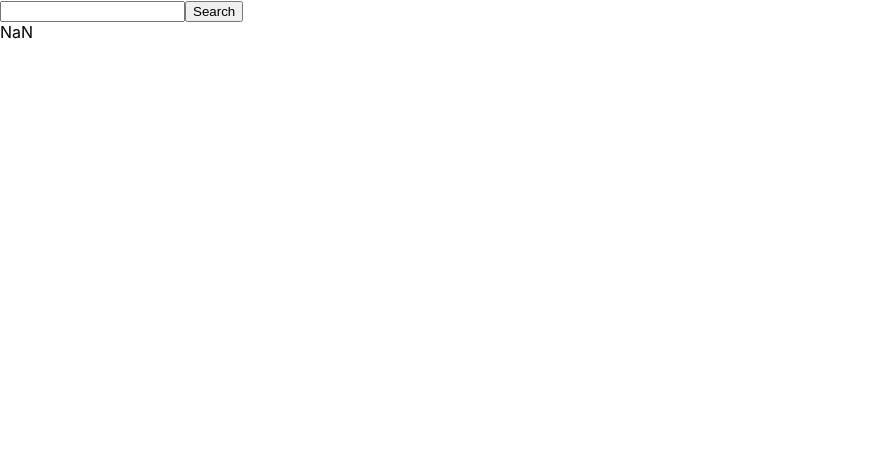
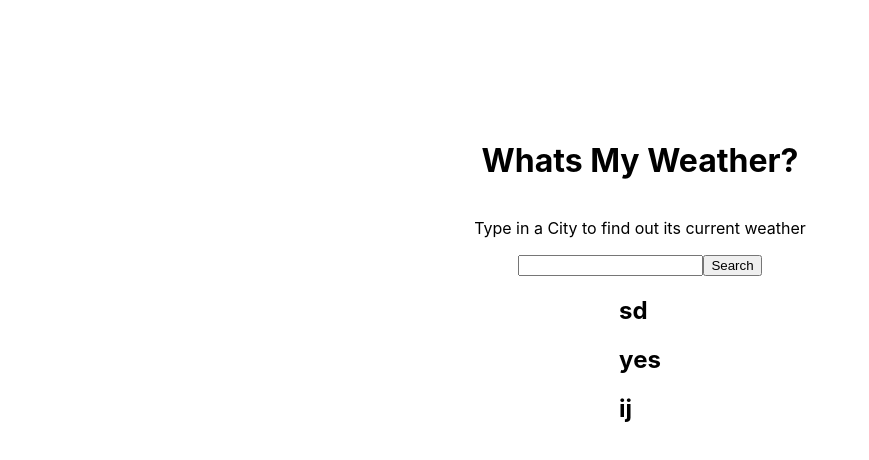
Before and after one commit to Roscoe00/weatherApp, a React (Create React App) app: page / in a window 1280 px wide. Shown: the top 460 px of the page, without its empty margins (0-869 px from the left). Built offline with nearby package versions, Linux system fonts and the light colour scheme.

Commit message:
moved to git for transfer between pcs

```diff
--- a/src/Components/Searchbox/Searchbox.jsx
+++ b/src/Components/Searchbox/Searchbox.jsx
@@ -2,7 +2,7 @@ import React from 'react'
 
 const Searchbox = (props) => {
    // console.log(props)
-   const { searchTerm, setSearchTerm, handleSubmit } = props;
+   const { setSearchTerm, handleSubmit } = props;
    return (
       <div>
          <form onSubmit={(search) => handleSubmit(search)}>
--- a/src/Containers/Display/Display.jsx
+++ b/src/Containers/Display/Display.jsx
@@ -6,7 +6,7 @@ import "./Display.scss"
 const Display = () => {
 
    const [weather, setWeather] = useState(
-      NaN
+      {}
    );
 
    const [searchTerm, setSearchTerm] = useState("");
@@ -28,10 +28,13 @@ const Display = () => {
       console.log(searchTerm)
       search.preventDefault()
       fetch(`http://api.weatherapi.com/v1/current.json?key=9a1d00e25c6a44ed983171357222702&q=${searchTerm}&aqi=no`)
-         .then(response => response.json())
+         .then(response => {
+            response.json()
                .then(json => {
+                  console.log(json)
                   setWeather(json)
                   console.log(weather)
+               })
          })
          // const history = {
          //    city: weather.location.name,
@@ -48,18 +51,20 @@ const Display = () => {
          //    body: JSON.stringify(history)
          // })
 
-      // .catch(error => {
-      //    console.log(error)
-      // })
+         .catch(error => {
+            console.log(error)
+         })
    }
 
    // const { current } = weather;
 
    return (
-      <div>
-         <Searchbox searchTerm={searchTerm} setSearchTerm={setSearchTerm} handleSubmit={handleSubmit} />
-         {weather && <WeatherInfo
-          condition={"sd"} temp={"yes"} wind={"ij"} />}
+      <div className='display'>
+         <h1 className='display__heading'>Whats My Weather?</h1>
+         <p className='display__description'>Type in a City to find out its current weather</p>
+         <Searchbox className='display__search' searchTerm={searchTerm} setSearchTerm={setSearchTerm} handleSubmit={handleSubmit} />
+         <WeatherInfo className='display__info'
+            condition={"sd"} temp={"yes"} wind={"ij"} />
       </div>
    )
 }
--- a/src/Containers/Display/Display.scss
+++ b/src/Containers/Display/Display.scss
@@ -0,0 +1,6 @@
+.display {
+   display: flex;
+   flex-direction: column;
+   align-items: center;
+   margin: 15vh;
+}
```
Lines whose indentation alone changed are shown as unchanged.
